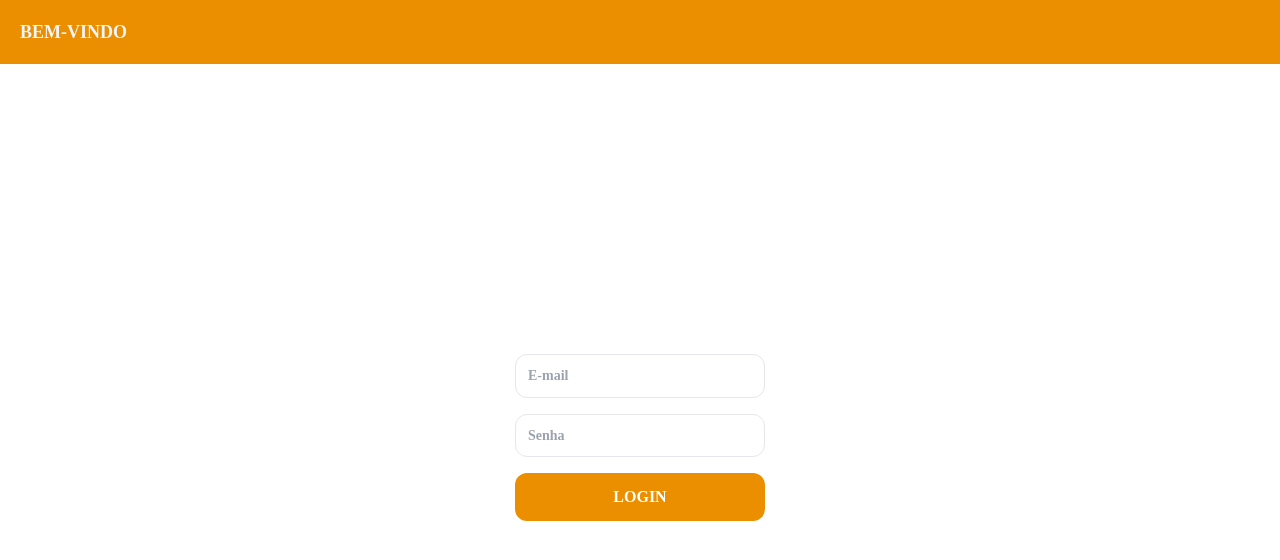
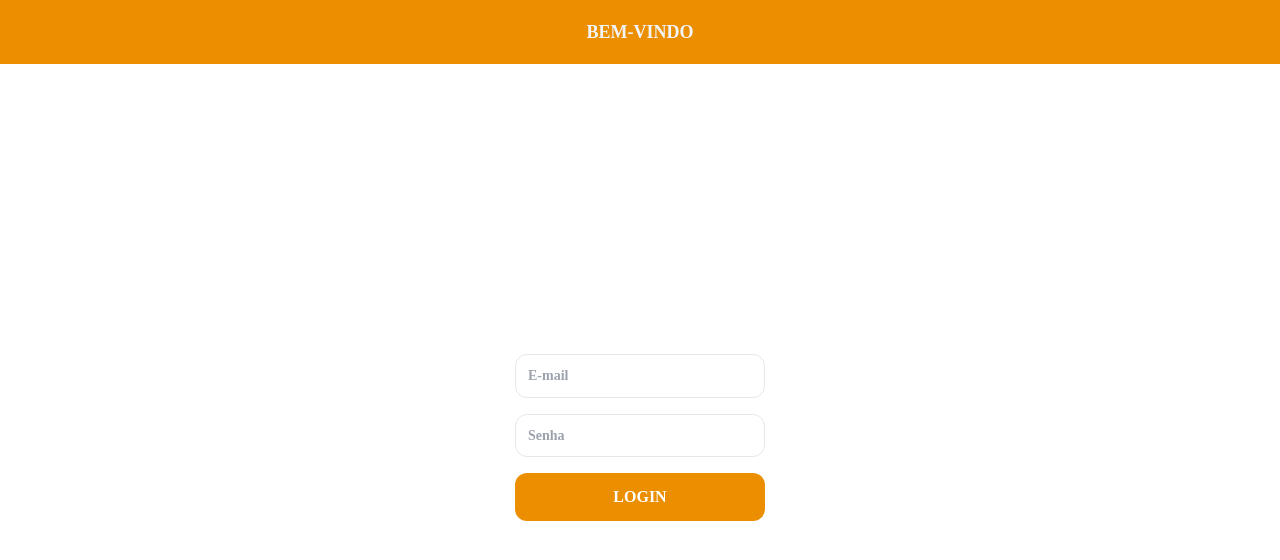
Before and after one commit to maracajaurn/comanda-menu-v3, a React (Create React App) app: page /login in a window 1280 px wide. Shown: the top 560 px of the page. Built offline with nearby package versions, Linux system fonts and the light colour scheme; no server answers.

Commit message:
Corrigindo validação do layout

```diff
--- a/src/components/navbar/index.jsx
+++ b/src/components/navbar/index.jsx
@@ -31,7 +31,7 @@ export const Navbar = ({ title, url, isLogout }) => {
     const isAdminPage = location.pathname === "/admin";
 
     return (
-        <nav className={`fixed top-0 z-10 w-full h-16 px-5 flex ${url ? "justify-between" : logout ? "justify-between" : "justify-center"} items-center bg-[#EB8F00] text-slate-100`}>
+        <nav className={`fixed top-0 z-10 w-full h-16 px-5 flex ${url ? "justify-between" : isLogout ? "justify-between" : "justify-center"} items-center bg-[#EB8F00] text-slate-100`}>
             <div>
                 {!isOnline ? (
                     <h2 className={`transition-all delay-200 uppercase bg-red-600 px-3 py-2 rounded-md font-bold text-white`}>Sem internet</h2>
```
